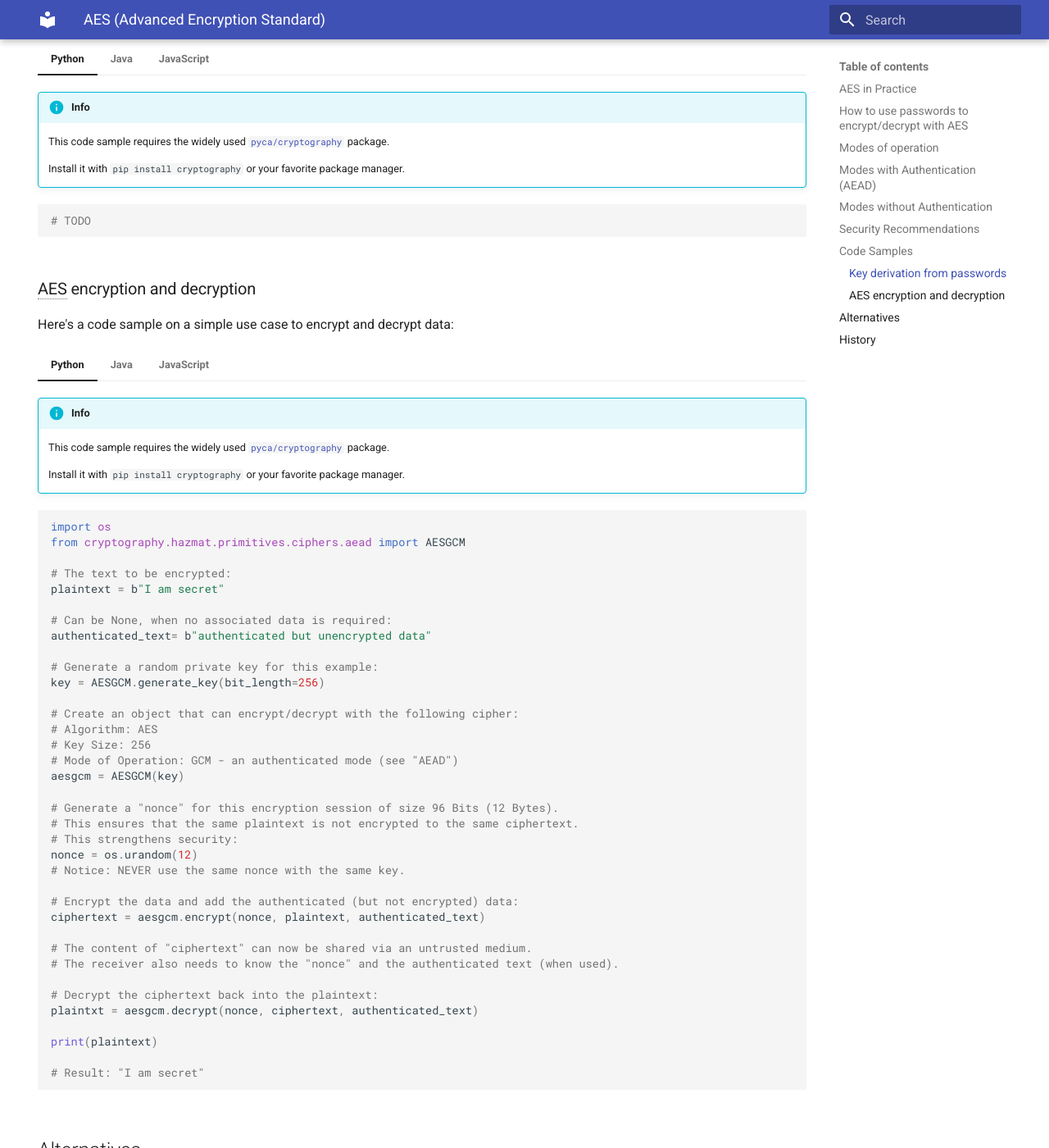
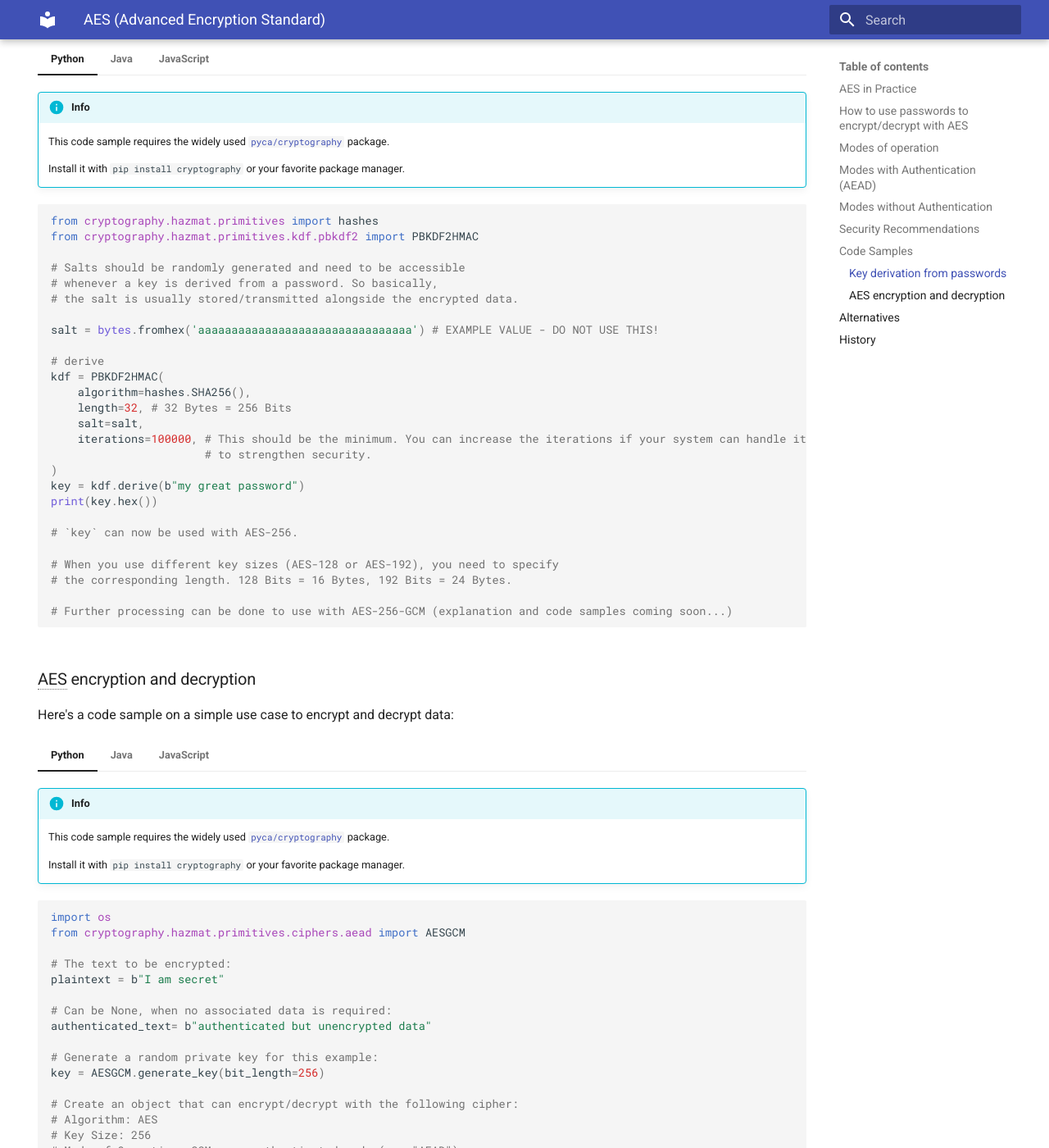
Before and after one commit to daniel-kun/cryptography-primer.info, an MkDocs documentation site: the page built from docs/algorithms/aes.md, in a window 1280 px wide and 1400 px high, scrolled down 3918 px. Shown: the whole window at 82% size. Built offline with MkDocs 1.6.1 and Material for MkDocs 9.7.7, drawn with Linux system fonts in a browser that asks for light colours; some of the changed text lies outside the part shown.

Commit message:
AES: Added python code sample for key derivation

````diff
--- a/docs/algorithms/aes.md
+++ b/docs/algorithms/aes.md
@@ -133,7 +133,32 @@ This code sample show how to securely derive an encryption key from a password:
         Install it with `pip install cryptography` or your favorite package manager.
 
     ``` py
-    # TODO
+    from cryptography.hazmat.primitives import hashes
+    from cryptography.hazmat.primitives.kdf.pbkdf2 import PBKDF2HMAC
+
+    # Salts should be randomly generated and need to be accessible
+    # whenever a key is derived from a password. So basically,
+    # the salt is usually stored/transmitted alongside the encrypted data.
+
+    salt = bytes.fromhex('aaaaaaaaaaaaaaaaaaaaaaaaaaaaaaaa') # EXAMPLE VALUE - DO NOT USE THIS!
+
+    # derive
+    kdf = PBKDF2HMAC(
+        algorithm=hashes.SHA256(),
+        length=32, # 32 Bytes = 256 Bits
+        salt=salt,
+        iterations=100000, # This should be the minimum. You can increase the iterations if your system can handle it
+                           # to strengthen security.
+    )
+    key = kdf.derive(b"my great password")
+    print(key.hex())
+
+    # `key` can now be used with AES-256.
+
+    # When you use different key sizes (AES-128 or AES-192), you need to specify
+    # the corresponding length. 128 Bits = 16 Bytes, 192 Bits = 24 Bytes.
+
+    # Further processing can be done to use with AES-256-GCM (explanation and code samples coming soon...)
     ```
 
 === "Java"
````
Also changed, not shown: other parts of docs/algorithms/aes.md (+1 -1 lines).
